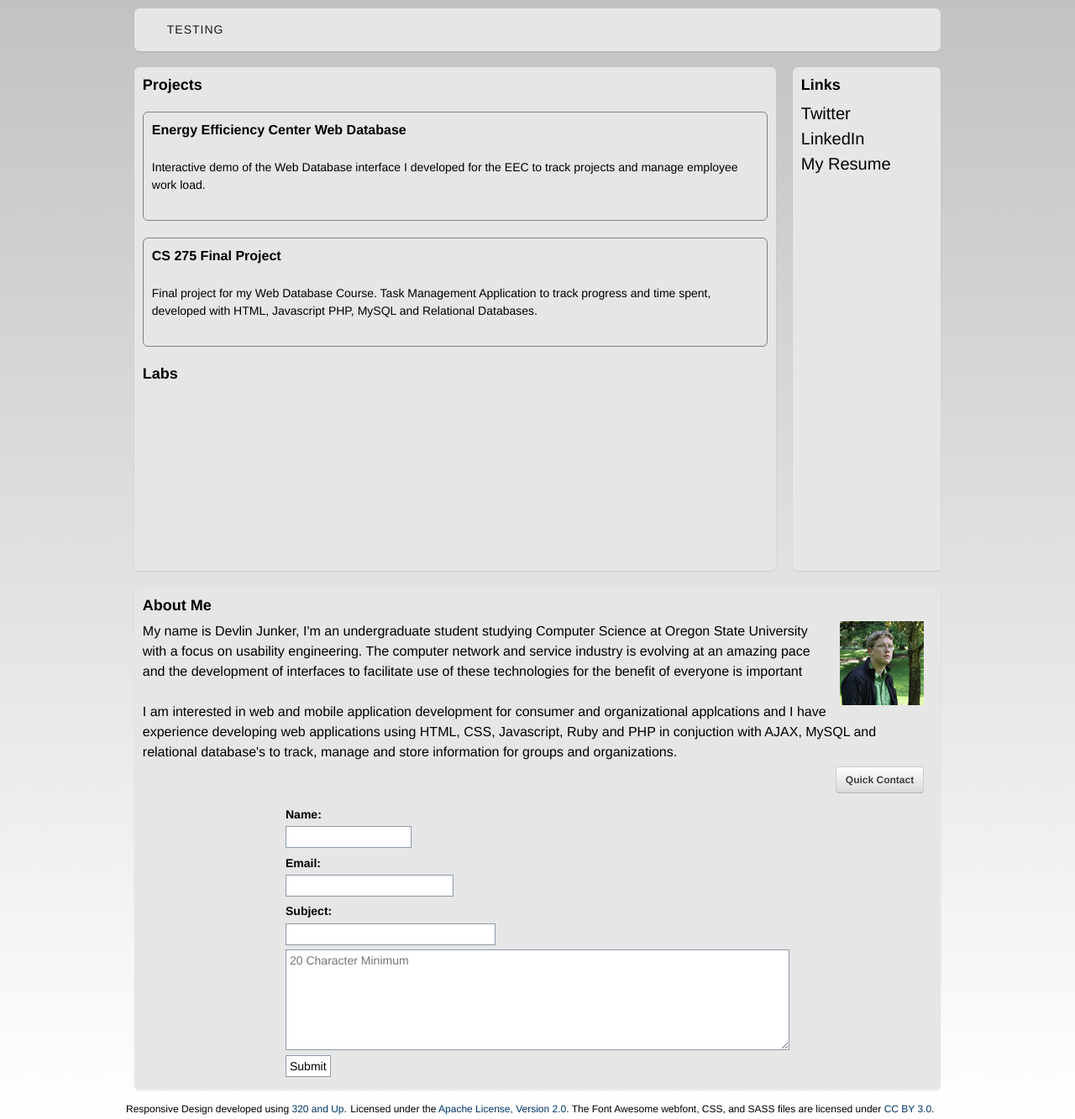
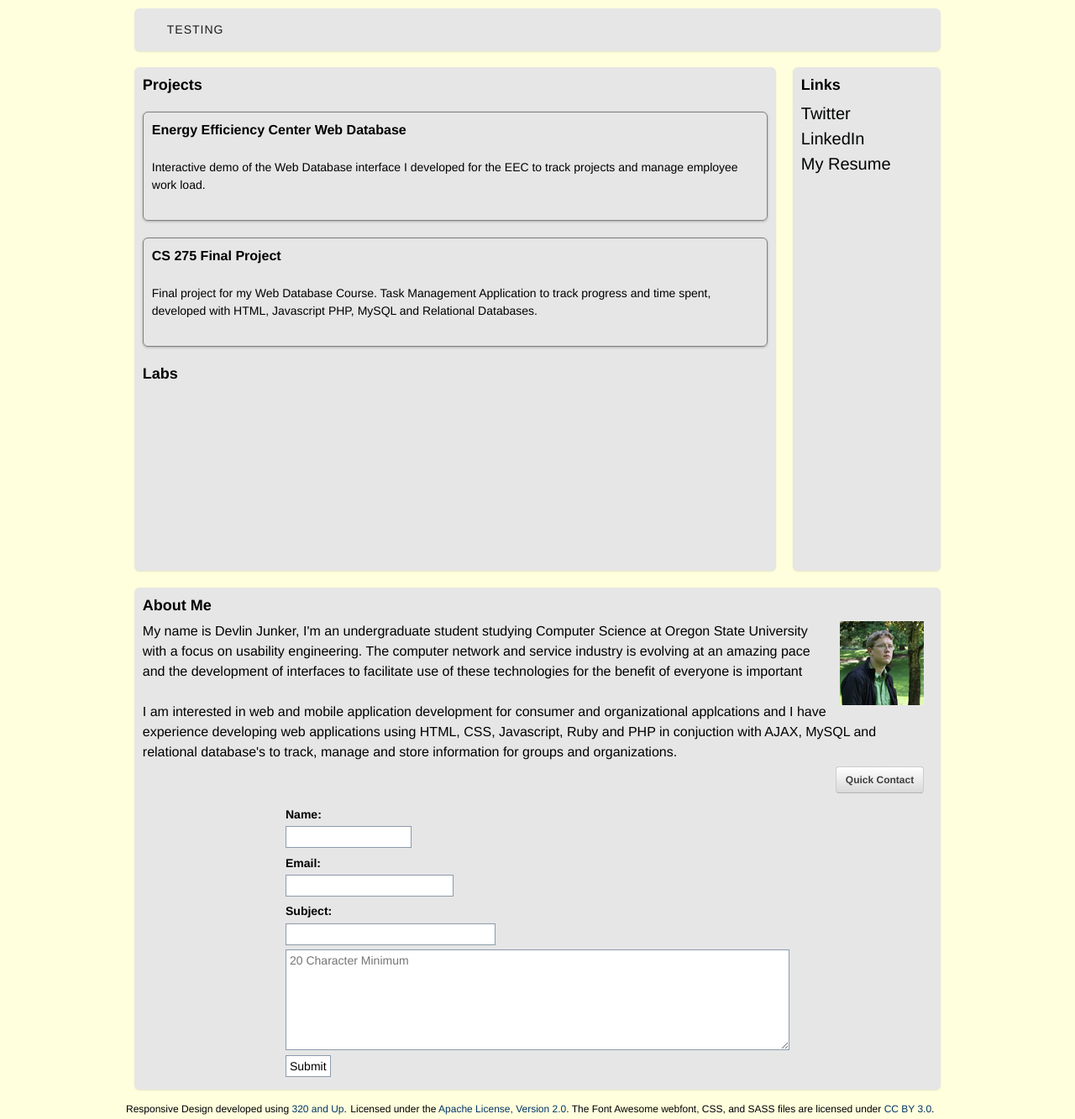
Before and after one commit to devlinjunker/design-junkie, a PHP site: page / in a window 1280 px wide. Shown: the part 63-1396 px from the top of the page at 84% size. Run offline with PHP 8.4, Linux system fonts and the light colour scheme; data that the repository does not hold is empty; some libraries are stand-ins or nearby versions.

Commit message:
background change

```diff
--- a/sass/_page.scss
+++ b/sass/_page.scss
@@ -28,6 +28,8 @@
 #projects li{
 	@include rounded(6px);
 	@include clearfix();
+	@include box-shadow();
+
 	border: 1px solid $grey;
 	margin: 20px 0px;
 	padding: 10px;
--- a/sass/_site.scss
+++ b/sass/_site.scss
@@ -45,8 +45,6 @@ body {
 html {
 	background : $bodycolor;
 	font-size : 62.5%;
-
-	@include vertical($lightgrey, $white);
 
 	-webkit-overflow-scrolling : touch;
 	-webkit-tap-highlight-color : lighten($basecolor, 75%);
--- a/sass/_variables.scss
+++ b/sass/_variables.scss
@@ -21,7 +21,7 @@ $white 			: rgb(255,255,255);
 
 // 1. ROOT 					==============================
 
-$bodycolor : $white;
+$bodycolor : #ffffdd;
 $textcolor : black;
 
 // 2. TYPOGRAPHY 			==============================
--- a/stylesheets/screen.css
+++ b/stylesheets/screen.css
@@ -2539,23 +2539,15 @@ body {
 
 /* line 45, C:/Users/Devlin/Dropbox/CS Stuff/Web Development/design-junkie/sass/_site.scss */
 html {
-  background: white;
+  background: #ffffdd;
   font-size: 62.5%;
-  background-image: -webkit-gradient(linear, 0 0, 0 100%, from(#bfbfbf), to(white));
-  background-image: -webkit-linear-gradient(top, #bfbfbf, white);
-  background-color: white;
-  background-image: -moz-linear-gradient(top, #bfbfbf, white);
-  background-image: -ms-linear-gradient(top, #bfbfbf, white);
-  background-image: -o-linear-gradient(top, #bfbfbf, white);
-  background-image: linear-gradient(top, #bfbfbf, #ffffff);
-  background-repeat: repeat-x;
   -webkit-overflow-scrolling: touch;
   -webkit-tap-highlight-color: #f3f5f6;
   -webkit-text-size-adjust: 100%;
   -ms-text-size-adjust: 100%;
 }
 
-/* line 62, C:/Users/Devlin/Dropbox/CS Stuff/Web Development/design-junkie/sass/_site.scss */
+/* line 60, C:/Users/Devlin/Dropbox/CS Stuff/Web Development/design-junkie/sass/_site.scss */
 #banner {
   *zoom: 1;
   background-image: -webkit-gradient(linear, 0 0, 0 100%, from(#2d353e), to(#181c20));
@@ -2577,41 +2569,41 @@ html {
 #banner:after {
   clear: both;
 }
-/* line 67, C:/Users/Devlin/Dropbox/CS Stuff/Web Development/design-junkie/sass/_site.scss */
+/* line 65, C:/Users/Devlin/Dropbox/CS Stuff/Web Development/design-junkie/sass/_site.scss */
 #banner a {
   color: inherit;
 }
-/* line 71, C:/Users/Devlin/Dropbox/CS Stuff/Web Development/design-junkie/sass/_site.scss */
+/* line 69, C:/Users/Devlin/Dropbox/CS Stuff/Web Development/design-junkie/sass/_site.scss */
 #banner a:hover {
   color: #bfbfbf;
   text-decoration: none;
 }
 
-/* line 77, C:/Users/Devlin/Dropbox/CS Stuff/Web Development/design-junkie/sass/_site.scss */
+/* line 75, C:/Users/Devlin/Dropbox/CS Stuff/Web Development/design-junkie/sass/_site.scss */
 #logo {
   padding: 0px 80px;
   width: 175px;
   height: 60px;
   background: url(http://www.engr.oregonstate.edu/~junkerd/design-junkie/img/logo-sprite.png) 0 0;
 }
-/* line 83, C:/Users/Devlin/Dropbox/CS Stuff/Web Development/design-junkie/sass/_site.scss */
+/* line 81, C:/Users/Devlin/Dropbox/CS Stuff/Web Development/design-junkie/sass/_site.scss */
 #logo:hover {
   background: url(http://www.engr.oregonstate.edu/~junkerd/design-junkie/img/logo-sprite.png) 0 61px;
   cursor: hand;
 }
 
-/* line 90, C:/Users/Devlin/Dropbox/CS Stuff/Web Development/design-junkie/sass/_site.scss */
+/* line 88, C:/Users/Devlin/Dropbox/CS Stuff/Web Development/design-junkie/sass/_site.scss */
 #ticker h6 {
   padding: 5px;
   margin-bottom: 0;
   color: #1a1a1a;
 }
-/* line 95, C:/Users/Devlin/Dropbox/CS Stuff/Web Development/design-junkie/sass/_site.scss */
+/* line 93, C:/Users/Devlin/Dropbox/CS Stuff/Web Development/design-junkie/sass/_site.scss */
 #ticker h6 ul {
   margin: 0;
 }
 
-/* line 102, C:/Users/Devlin/Dropbox/CS Stuff/Web Development/design-junkie/sass/_site.scss */
+/* line 100, C:/Users/Devlin/Dropbox/CS Stuff/Web Development/design-junkie/sass/_site.scss */
 .section {
   -webkit-box-shadow: 0 1px 2px rgba(0, 0, 0, 0.1);
   -moz-box-shadow: 0 1px 2px rgba(0, 0, 0, 0.1);
@@ -2627,12 +2619,12 @@ html {
   -ms-box-sizing: border-box;
   box-sizing: border-box;
 }
-/* line 110, C:/Users/Devlin/Dropbox/CS Stuff/Web Development/design-junkie/sass/_site.scss */
+/* line 108, C:/Users/Devlin/Dropbox/CS Stuff/Web Development/design-junkie/sass/_site.scss */
 .section h4 {
   margin-bottom: 0.4em;
 }
 
-/* line 115, C:/Users/Devlin/Dropbox/CS Stuff/Web Development/design-junkie/sass/_site.scss */
+/* line 113, C:/Users/Devlin/Dropbox/CS Stuff/Web Development/design-junkie/sass/_site.scss */
 #wrapper {
   height: 100%;
 }
@@ -2665,6 +2657,9 @@ html {
   -moz-border-radius: 6px;
   border-radius: 6px;
   *zoom: 1;
+  -webkit-box-shadow: 0 1px 3px rgba(0, 0, 0, 0.25);
+  -moz-box-shadow: 0 1px 3px rgba(0, 0, 0, 0.25);
+  box-shadow: 0 1px 3px rgba(0, 0, 0, 0.25);
   border: 1px solid gray;
   margin: 20px 0px;
   padding: 10px;
@@ -2678,22 +2673,22 @@ html {
 #projects li:after {
   clear: both;
 }
-/* line 35, C:/Users/Devlin/Dropbox/CS Stuff/Web Development/design-junkie/sass/_page.scss */
+/* line 37, C:/Users/Devlin/Dropbox/CS Stuff/Web Development/design-junkie/sass/_page.scss */
 #projects li figure {
   float: left;
 }
-/* line 39, C:/Users/Devlin/Dropbox/CS Stuff/Web Development/design-junkie/sass/_page.scss */
+/* line 41, C:/Users/Devlin/Dropbox/CS Stuff/Web Development/design-junkie/sass/_page.scss */
 #projects li p {
   float: left;
 }
 
-/* line 44, C:/Users/Devlin/Dropbox/CS Stuff/Web Development/design-junkie/sass/_page.scss */
+/* line 46, C:/Users/Devlin/Dropbox/CS Stuff/Web Development/design-junkie/sass/_page.scss */
 #quickcontact {
   padding-top: 50px;
   width: 600px;
   margin: auto;
 }
-/* line 49, C:/Users/Devlin/Dropbox/CS Stuff/Web Development/design-junkie/sass/_page.scss */
+/* line 51, C:/Users/Devlin/Dropbox/CS Stuff/Web Development/design-junkie/sass/_page.scss */
 #quickcontact #message {
   height: 120px;
 }
```
